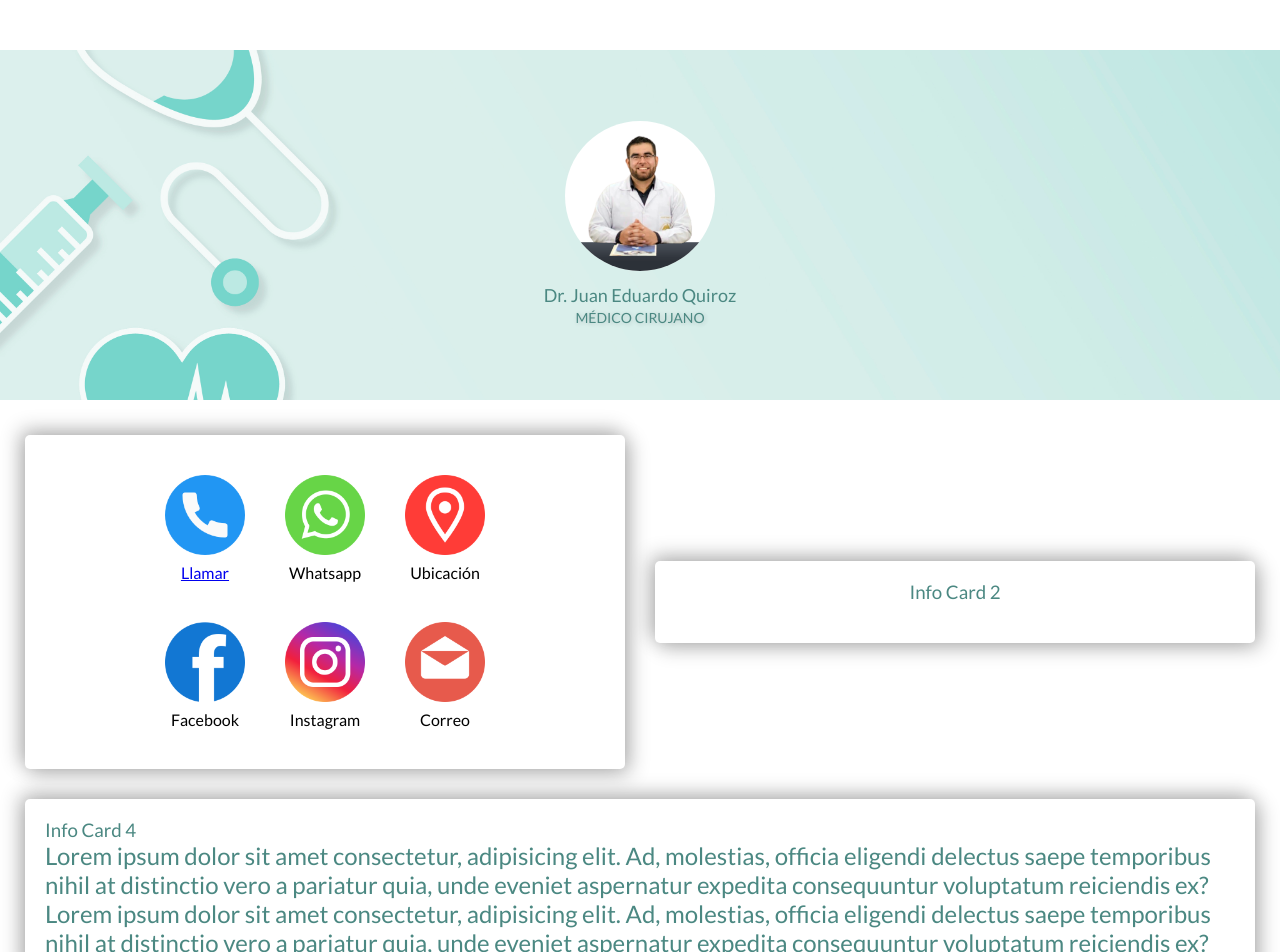
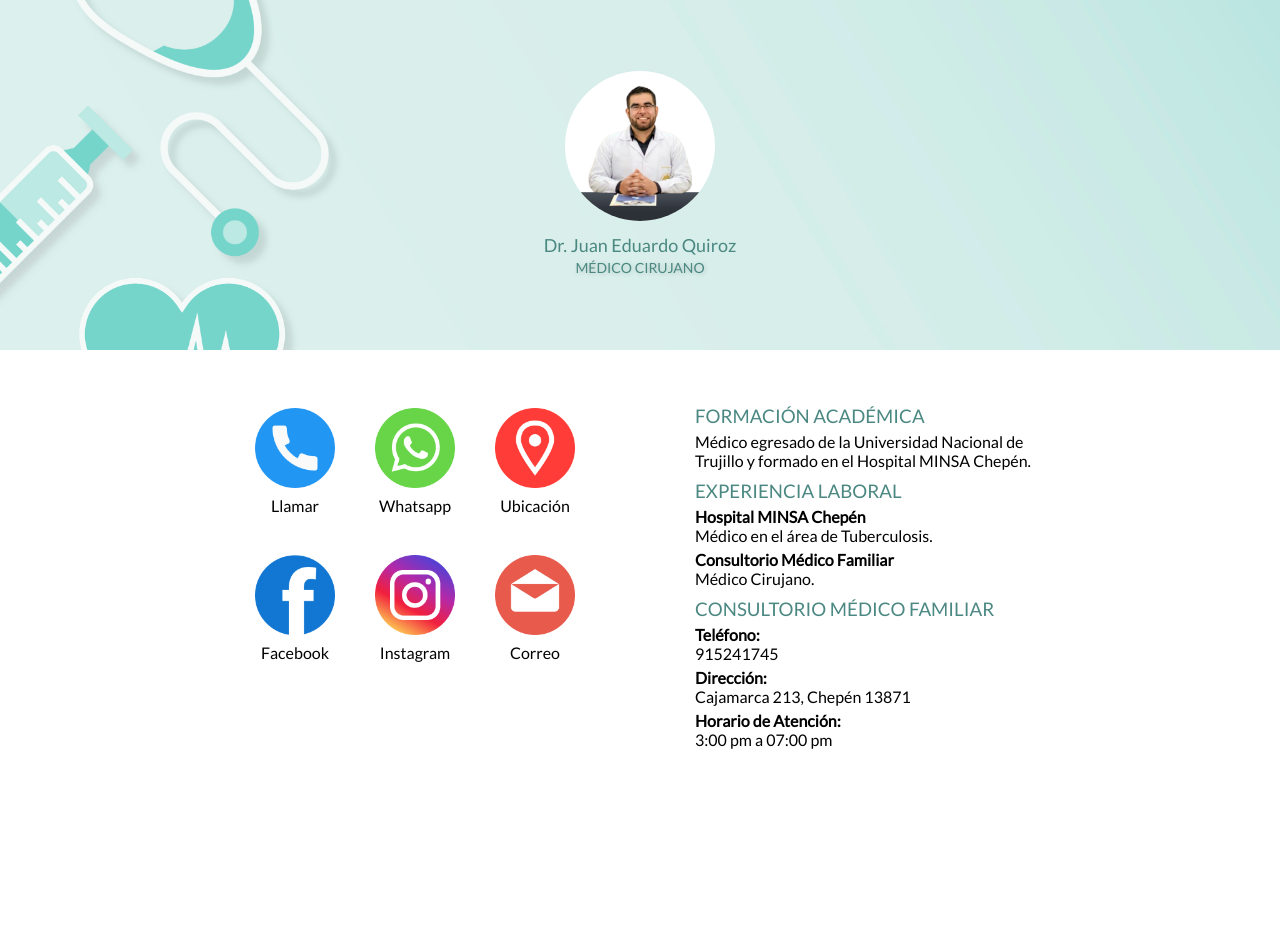
Before and after one commit to Be10/tarjeta-digital, a React (Create React App) app: page / in a window 1280 px wide. Shown: the top 952 px of the page. After the commit the page ends 829 px from the top, so only its background shows below. Built offline with nearby package versions, Linux system fonts and the light colour scheme; the HTML template or start-up script is replaced by a standard one.

Commit message:
Commit 9

```diff
--- a/public/index.html
+++ b/public/index.html
@@ -5,10 +5,7 @@
     <link rel="icon" href="%PUBLIC_URL%/favicon.ico" />
     <meta name="viewport" content="width=device-width, initial-scale=1" />
     <meta name="theme-color" content="#000000" />
-    <meta
-      name="description"
-      content="Médico Cirujano"
-    />
+    <meta name="description" content="Médico Cirujano" />
 
     <title>Médico Cirujano - Dr. Juan Eduardo Quiroz</title>
     <meta name="description" content="Dr. Juan Eduardo Quiroz Aldave - Médico Cirujano | contacto: 915241745">
--- a/src/App.js
+++ b/src/App.js
@@ -1,20 +1,14 @@
 import React from 'react';
 import './App.css';
-import Navbar from './components/Navbar';
 import { BrowserRouter as Router, Switch, Route } from 'react-router-dom';
 import Home from './pages/Home.js';
-import Reports from './pages/Reports';
-import Products from './pages/Products';
 
 function App() {
   return (
     <>
       <Router>
-        <Navbar />
         <Switch>
           <Route path='/' exact component={Home} />
-          <Route path='/reports' component={Reports} />
-          <Route path='/products' component={Products} />
         </Switch>
       </Router>
     </>
--- a/src/components/Navbar.css
+++ /dev/null
@@ -1,72 +0,0 @@
-.navbar {
-    background-color: #ffffff00;
-    height: 50px;
-    display: flex;
-    justify-content: flex-start;
-    align-items: center;
-  }
-
-  .menu-bars {
-    margin-left: 1rem;
-    font-size: 1.6rem;
-    background: none;
-  }
-
-  .nav-menu {
-    background-color: #2a2b36;
-    width: 250px;
-    height: 100vh;
-    display: flex;
-    justify-content: center;
-    position: fixed;
-    top: 0;
-    left: -100%;
-    transition: 850ms;
-  }
-
-  .nav-menu.active {
-    left: 0;
-    transition: 350ms;
-  }
-
-  .nav-text {
-    display: flex;
-    justify-content: flex-start;
-    align-items: center;
-    padding: 8px 0px 8px 16px;
-    list-style: none;
-    height: 60px;
-  }
-
-  .nav-text a {
-    text-decoration: none;
-    color: #f5f5f5;
-    font-size: 18px;
-    width: 95%;
-    height: 100%;
-    display: flex;
-    align-items: center;
-    padding: 0 16px;
-    border-radius: 4px;
-  }
-
-  .nav-text a:hover {
-    background-color: #4638c2;
-  }
-
-  .nav-menu-items {
-    width: 100%;
-  }
-
-  .navbar-toggle {
-    background-color: #2a2b36;
-    width: 100%;
-    height: 50px;
-    display: flex;
-    justify-content: flex-start;
-    align-items: center;
-  }
-
-  span {
-    margin-left: 16px;
-  }
--- a/src/components/Navbar.js
+++ /dev/null
@@ -1,47 +0,0 @@
-import React, { useState } from 'react';
-import * as FaIcons from 'react-icons/fa';
-// import * as AiIcons from 'react-icons/ai';
-import * as IoIcons from 'react-icons/io';
-import { Link } from 'react-router-dom';
-import { SidebarData } from './SidebarData';
-import './Navbar.css';
-import { IconContext } from 'react-icons';
-
-function Navbar() {
-  const [sidebar, setSidebar] = useState(false);
-
-  const showSidebar = () => setSidebar(!sidebar);
-
-  return (
-    <>
-      <IconContext.Provider value={{ color: '#fff' }}>
-        <div className='navbar'>
-          <Link to='#' className='menu-bars'>
-            <FaIcons.FaBars onClick={showSidebar} />
-          </Link>
-        </div>
-        <nav className={sidebar ? 'nav-menu active' : 'nav-menu'}>
-          <ul className='nav-menu-items' onClick={showSidebar}>
-            <li className='navbar-toggle'>
-              <Link to='#' className='menu-bars'>
-                <IoIcons.IoMdCloseCircle />
-              </Link>
-            </li>
-            {SidebarData.map((item, index) => {
-              return (
-                <li key={index} className={item.cName}>
-                  <Link to={item.path}>
-                    {item.icon}
-                    <span>{item.title}</span>
-                  </Link>
-                </li>
-              );
-            })}
-          </ul>
-        </nav>
-      </IconContext.Provider>
-    </>
-  );
-}
-
-export default Navbar;
--- a/src/pages/Home.js
+++ b/src/pages/Home.js
@@ -30,12 +30,14 @@ function Home() {
 
         <div className="main-info-card">
 
+          <div className="info-card"> </div>
+
           <div className="info-card">
 
-            <div className="info-card-body">
+            <div className="info-card-body-1">
 
               <div className="social-element">
-                <a href="tel:915241745">
+                <a href="tel:915241745" style={{ textDecoration: 'none', color: 'black' }}>
                   <div className="social-image">
                     <img src="/social/phone.png" alt="Llamar"/>
                   </div>
@@ -46,43 +48,51 @@ function Home() {
               </div>
 
               <div className="social-element">
+                <a href="https://api.whatsapp.com/send?phone=+51%20915241745&text=&source=&data=&app_absent=" style={{ textDecoration: 'none', color: 'black' }}>
                   <div className="social-image">
                     <img src="/social/whatsapp.png" alt="Whatsapp"/>
                   </div>
                   <div className="social-text">
                     <p>Whatsapp</p>
                   </div>
+                </a>
               </div>
 
               <div className="social-element">
+                <a href="https://goo.gl/maps/99sX3bJUrQVbiSGL8" style={{ textDecoration: 'none', color: 'black' }}>
                   <div className="social-image">
                     <img src="/social/map.png" alt="Ubicación"/>
                   </div>
                   <div className="social-text">
                     <p>Ubicación</p>
                   </div>
+                </a>
               </div>
 
             </div>
 
-            <div className="info-card-body">
+            <div className="info-card-body-2">
 
               <div className="social-element">
+                <a href="https://www.facebook.com/CMedFam" style={{ textDecoration: 'none', color: 'black' }}>
                   <div className="social-image">
                     <img src="/social/facebook.png" alt="Facebook"/>
                   </div>
                   <div className="social-text">
                     <p>Facebook</p>
                   </div>
+                </a>
               </div>
 
               <div className="social-element">
+                <a href="https://www.instagram.com/consultoriomedicofamiliar_/" style={{ textDecoration: 'none', color: 'black' }}>
                   <div className="social-image">
                     <img src="/social/instagram.png" alt="Instagram"/>
                   </div>
                   <div className="social-text">
                     <p>Instagram</p>
                   </div>
+                </a>
               </div>
 
               <div className="social-element">
@@ -100,27 +110,47 @@ function Home() {
 
           <div className="info-card">
             <div className="info-card-title">
-              <h3>Info Card 2</h3>
+
+              <div className="card">
+                <div className="card-title">
+                  <h3>FORMACIÓN ACADÉMICA</h3>
                 </div>
-            <div className="info-card-body">
+                <div className="card-content">
+                  <p>Médico egresado de la Universidad Nacional de Trujillo y formado en el Hospital MINSA Chepén.</p>
+                </div>
+              </div>
+
+              <div className="card">
+                <div className="card-title">
+                  <h3>EXPERIENCIA LABORAL</h3>
+                </div>
+                <div className="card-content">
+                  <h4>Hospital MINSA Chepén</h4>
+                  <p>Médico en el área de Tuberculosis.</p>
+                  <h4>Consultorio Médico Familiar</h4>
+                  <p>Médico Cirujano.</p>
+                </div>
+              </div>
+
+              <div className="card">
+                <div className="card-title"></div>
+                  <h3>CONSULTORIO MÉDICO FAMILIAR</h3>
+                  <h4>Teléfono:</h4>
+                  <p>915241745</p>
+
+                  <h4>Dirección:</h4>
+                  <p>Cajamarca 213, Chepén 13871</p>
+
+                  <h4>Horario de Atención:</h4>
+                  <p>3:00 pm a 07:00 pm</p>
+                <div className="card-content"></div>
+              </div>
 
             </div>
           </div>
 
-        </div>
+          <div className="info-card"> </div>
 
-        <div className="video-card">
-            <div className="video-card-title">
-              <h3>Info Card 4</h3>
-            </div>
-            <div className="video-card-body">
-              <h2>Lorem ipsum dolor sit amet consectetur, adipisicing elit.
-                Ad, molestias, officia eligendi delectus saepe temporibus nihil at distinctio vero a pariatur quia,
-                unde eveniet aspernatur expedita consequuntur voluptatum reiciendis ex?</h2>
-              <h2>Lorem ipsum dolor sit amet consectetur, adipisicing elit.
-                Ad, molestias, officia eligendi delectus saepe temporibus nihil at distinctio vero a pariatur quia,
-                unde eveniet aspernatur expedita consequuntur voluptatum reiciendis ex?</h2>
-            </div>
         </div>
 
       </div>
--- a/src/pages/Products.js
+++ /dev/null
@@ -1,11 +0,0 @@
-import React from 'react';
-
-function Products() {
-  return (
-    <div className='products'>
-      <h1>Products</h1>
-    </div>
-  );
-}
-
-export default Products;
--- a/src/pages/Reports.js
+++ /dev/null
@@ -1,55 +0,0 @@
-import React from 'react';
-import './Styles.css';
-
-function Reports() {
-  return (
-    <main>
-      <div className="main-content">
-
-        <div className="main-content-title">
-          <h3>Reports</h3>
-        </div>
-
-        <div className="main-chart-card">
-
-          <div className="chart-card">
-            <div className="chart-card-title">
-              <h3>Test Chart 1</h3>
-            </div>
-            <div className="chart-card-body">
-
-            </div>
-          </div>
-
-          <div className="chart-card">
-            <div className="chart-card-title">
-              <h3>Test Chart 2</h3>
-            </div>
-            <div className="chart-card-body">
-            </div>
-          </div>
-
-        </div>
-
-        <div className="second-chart-card">
-          <div className="chart-card">
-              <div className="chart-card-title">
-                <h3>Test Chart 3</h3>
-              </div>
-              <div className="chart-card-body">
-                <h2>Lorem ipsum dolor sit amet consectetur, adipisicing elit.
-                  Ad, molestias, officia eligendi delectus saepe temporibus nihil at distinctio vero a pariatur quia,
-                  unde eveniet aspernatur expedita consequuntur voluptatum reiciendis ex?</h2>
-                <h2>Lorem ipsum dolor sit amet consectetur, adipisicing elit.
-                  Ad, molestias, officia eligendi delectus saepe temporibus nihil at distinctio vero a pariatur quia,
-                  unde eveniet aspernatur expedita consequuntur voluptatum reiciendis ex?</h2>
-              </div>
-          </div>
-        </div>
-
-      </div>
-    </main>
-  );
-}
-
-export default Reports;
--- a/src/pages/Styles.css
+++ b/src/pages/Styles.css
@@ -72,8 +72,8 @@ img {
     display: grid;
     justify-content: space-around;
     align-items: center;
-    grid-template-columns: 1fr 1fr;
-    gap: 30px;
+    grid-template-columns: 1fr 1fr 1fr 1fr;
+    gap: 60px;
     margin-bottom: 30px;
 }
 
@@ -81,14 +81,19 @@ img {
     display: flex;
     flex-direction: column;
     align-items: center;
-    margin-top: 10px;
     padding: 20px;
-    border-radius: 5px;
-    background: #ffffff;
-    box-shadow: 5px 5px 20px 0.5px #0000003d, -5px -5px 20px 0.5px #0000003d;
 }
 
-.info-card-body {
+.info-card-body-1 {
+    margin-top: -80px;
+    padding: 10px;
+    display: grid;
+    text-align: center;
+    grid-template-columns: 1fr 1fr 1fr;
+    gap: 20px;
+}
+
+.info-card-body-2 {
     padding: 10px;
     display: grid;
     text-align: center;
@@ -109,6 +114,24 @@ img {
 
 .social-text {
     margin-top: 5px;
+    text-decoration: none;
+}
+
+.card {
+    align-items: center;
+    width: 350px;
+}
+
+.card-title {
+    margin-top: 10px;
+}
+
+.card-content {
+    margin-top: 5px;
+}
+
+.card h4 {
+    margin-top: 5px;
 }
 
 .video-card {
@@ -117,9 +140,6 @@ img {
     justify-content: space-around;
     margin-top: 20px;
     padding: 20px;
-    border-radius: 5px;
-    background: #ffffff;
-    box-shadow: 5px 5px 20px 0.5px #0000003d, -5px -5px 20px 0.5px #0000003d;
 }
 
 @media only screen and (max-width: 1100px) {
```
Also changed, not shown: src/components/SidebarData.js (deleted, +0 -43 lines). Lines whose indentation alone changed are shown as unchanged.
